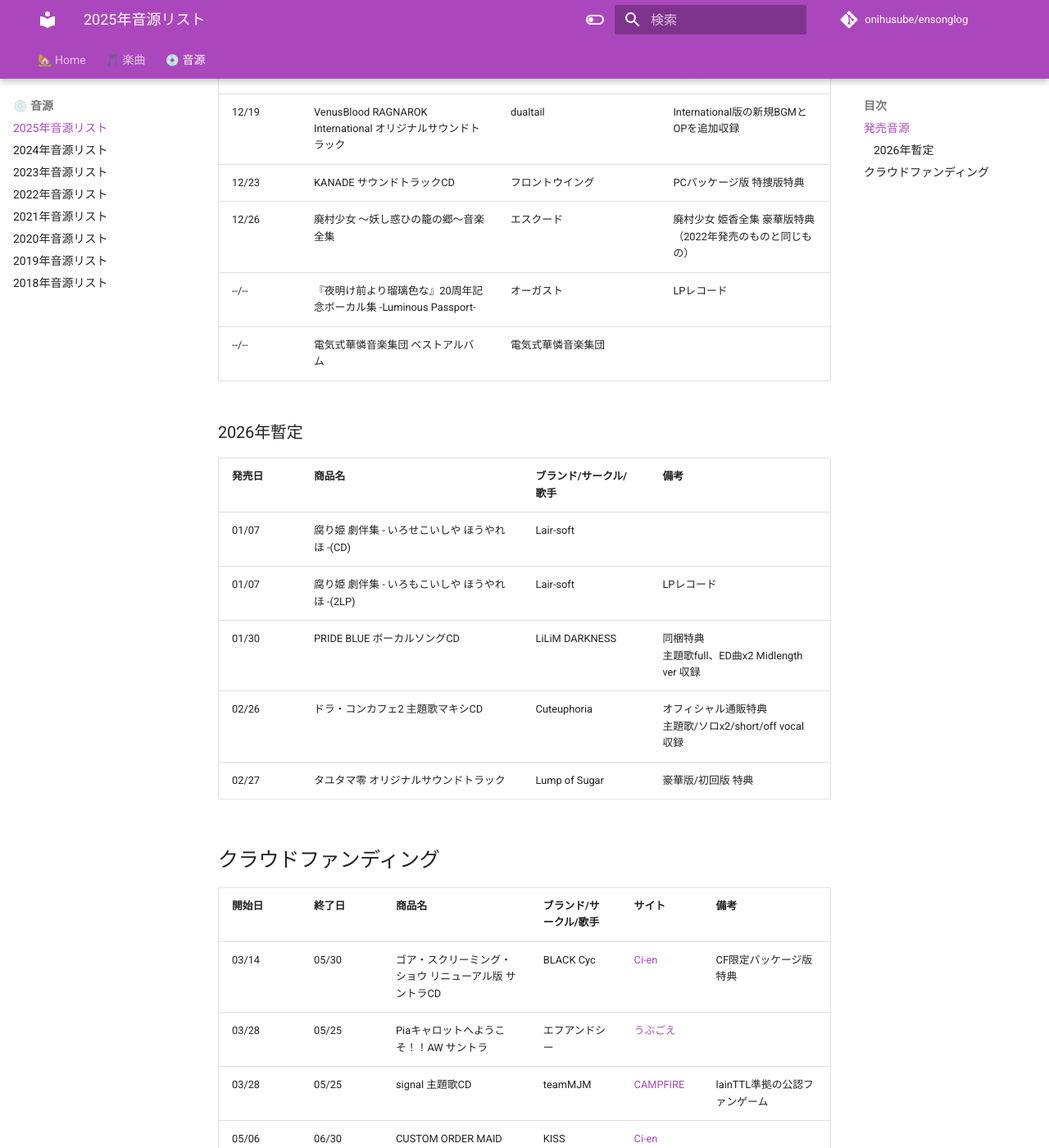
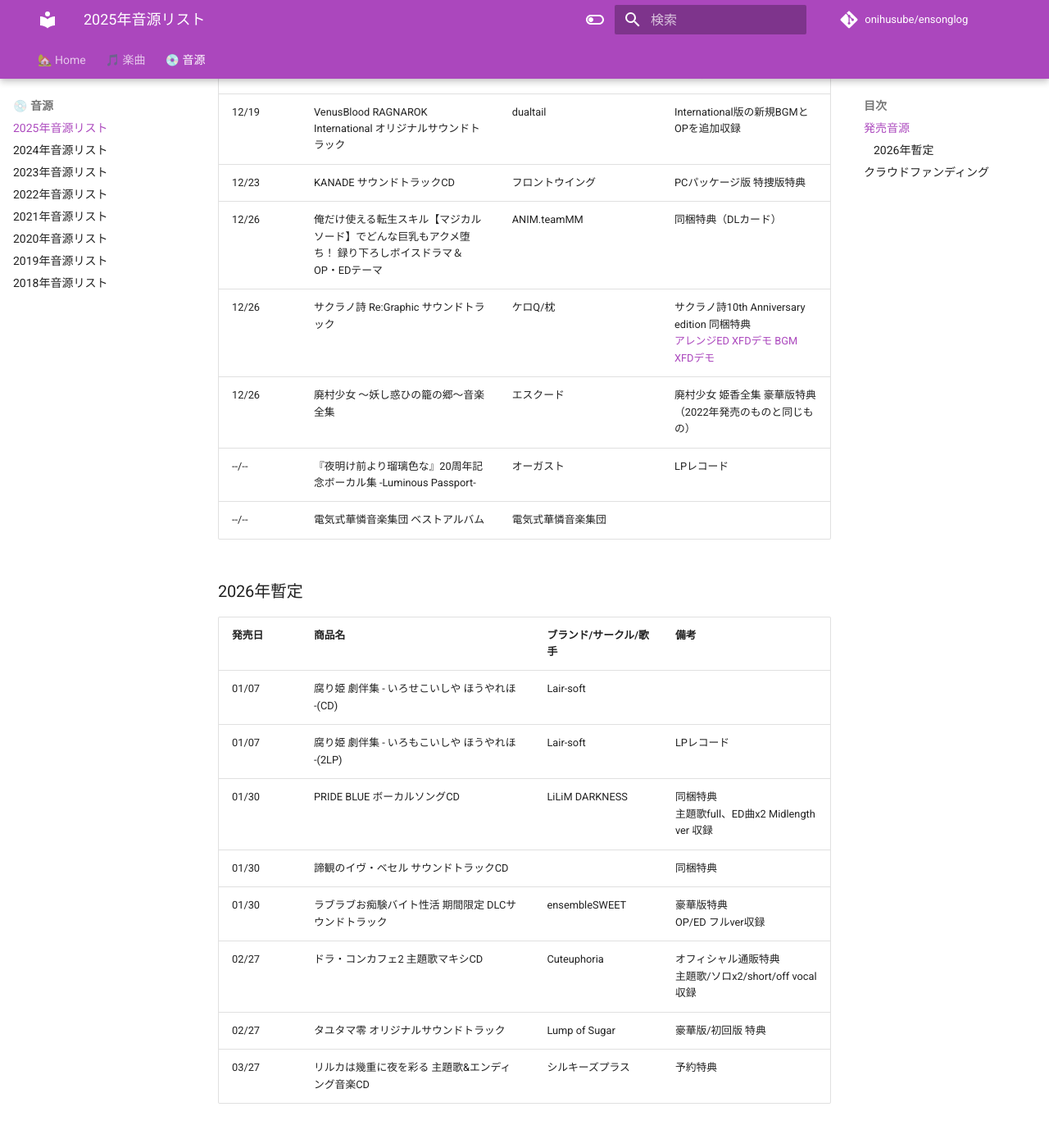
Before and after one commit to onihusube/ensonglog, an MkDocs documentation site: the page built from docs/2025/音源.md, in a window 1280 px wide and 1400 px high, scrolled down 15654 px. Shown: the whole window at 82% size. Built offline with MkDocs 1.6.1 and Material for MkDocs 9.7.7, drawn with Linux system fonts in a browser that asks for light colours; comment, search, counter and statistics services are not loaded.

Commit message:
音源追加

```diff
--- a/docs/2025/音源.md
+++ b/docs/2025/音源.md
@@ -221,6 +221,8 @@
 | 11/28 | 猫忍えくすはーとSPIN!2 DLCカード | Whirlpool | 初回版封入特典 </br> ボーカル曲2曲のフルバージョン収録 |
 | 12/19 | VenusBlood RAGNAROK International オリジナルサウンドトラック | dualtail | International版の新規BGMとOPを追加収録 |
 | 12/23 | KANADE サウンドトラックCD | フロントウイング | PCパッケージ版 特捜版特典 |
+| 12/26 | 俺だけ使える転生スキル【マジカルソード】でどんな巨乳もアクメ堕ち！ 録り下ろしボイスドラマ＆OP・EDテーマ | ANIM.teamMM | 同梱特典（DLカード） |
+| 12/26 | サクラノ詩 Re:Graphic サウンドトラック | ケロQ/枕 | サクラノ詩10th Anniversary edition 同梱特典 </br> [アレンジED XFDデモ](https://www.youtube.com/watch?v=myuCZrfFIb0) [BGM XFDデモ](https://www.youtube.com/watch?v=mS8tCzCVZMU) |
 | 12/26 | 廃村少女 ～妖し惑ひの籠の郷～音楽全集 | エスクード | 廃村少女 姫香全集 豪華版特典（2022年発売のものと同じもの） |
 | --/-- | 『夜明け前より瑠璃色な』20周年記念ボーカル集 -Luminous Passport- | オーガスト | LPレコード |
 | --/-- | 電気式華憐音楽集団 ベストアルバム | 電気式華憐音楽集団 |  |
@@ -232,8 +234,11 @@
 | 01/07 | 腐り姫 劇伴集 - いろせこいしや ほうやれほ -(CD) | Lair-soft |  |
 | 01/07 | 腐り姫 劇伴集 - いろもこいしや ほうやれほ -(2LP) | Lair-soft | LPレコード |
 | 01/30 | PRIDE BLUE ボーカルソングCD | LiLiM DARKNESS | 同梱特典 </br> 主題歌full、ED曲x2 Midlength ver 収録 |
-| 02/26 | ドラ・コンカフェ2 主題歌マキシCD | Cuteuphoria | オフィシャル通販特典 </br> 主題歌/ソロx2/short/off vocal 収録 |
+| 01/30 | 諦観のイヴ・ベセル サウンドトラックCD |  | 同梱特典 |
+| 01/30 | ラブラブお痴験バイト性活 期間限定 DLCサウンドトラック | ensembleSWEET | 豪華版特典 </br> OP/ED フルver収録 |
+| 02/27 | ドラ・コンカフェ2 主題歌マキシCD | Cuteuphoria | オフィシャル通販特典 </br> 主題歌/ソロx2/short/off vocal 収録 |
 | 02/27 | タユタマ零 オリジナルサウンドトラック | Lump of Sugar | 豪華版/初回版 特典 |
+| 03/27 | リルカは幾重に夜を彩る 主題歌&エンディング音楽CD | シルキーズプラス | 予約特典 |
 
 ## クラウドファンディング
 
```
